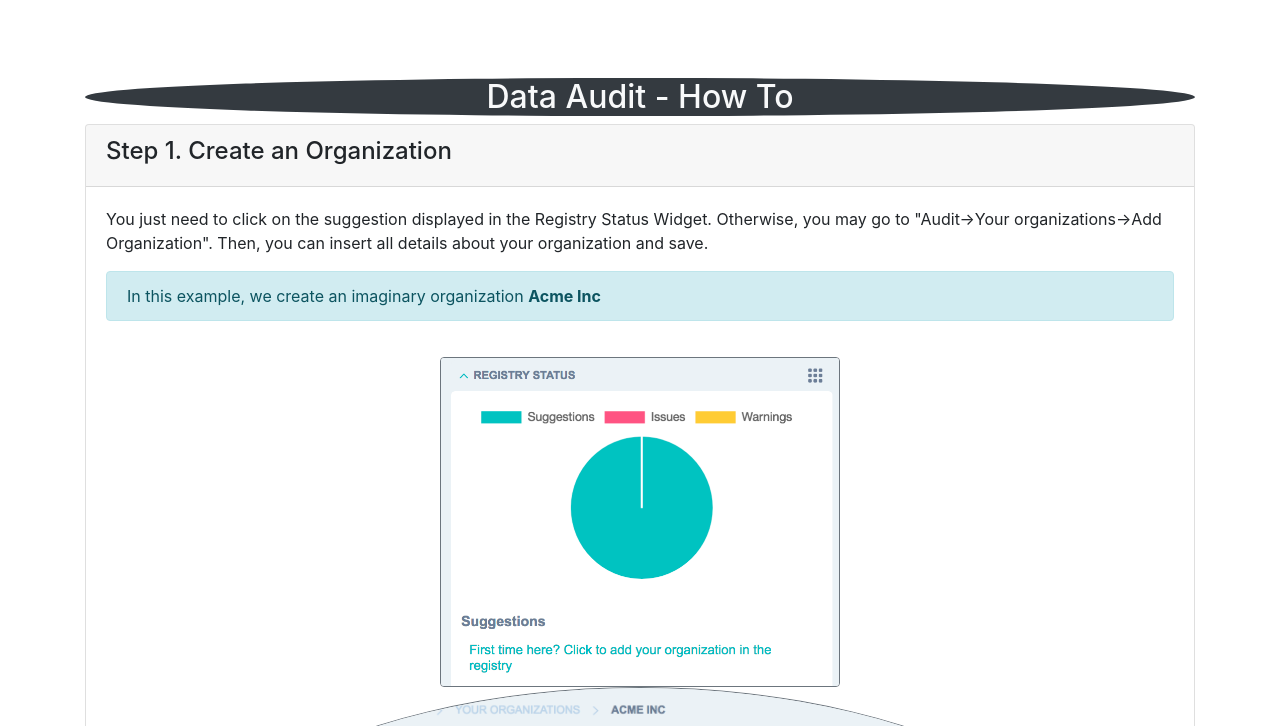
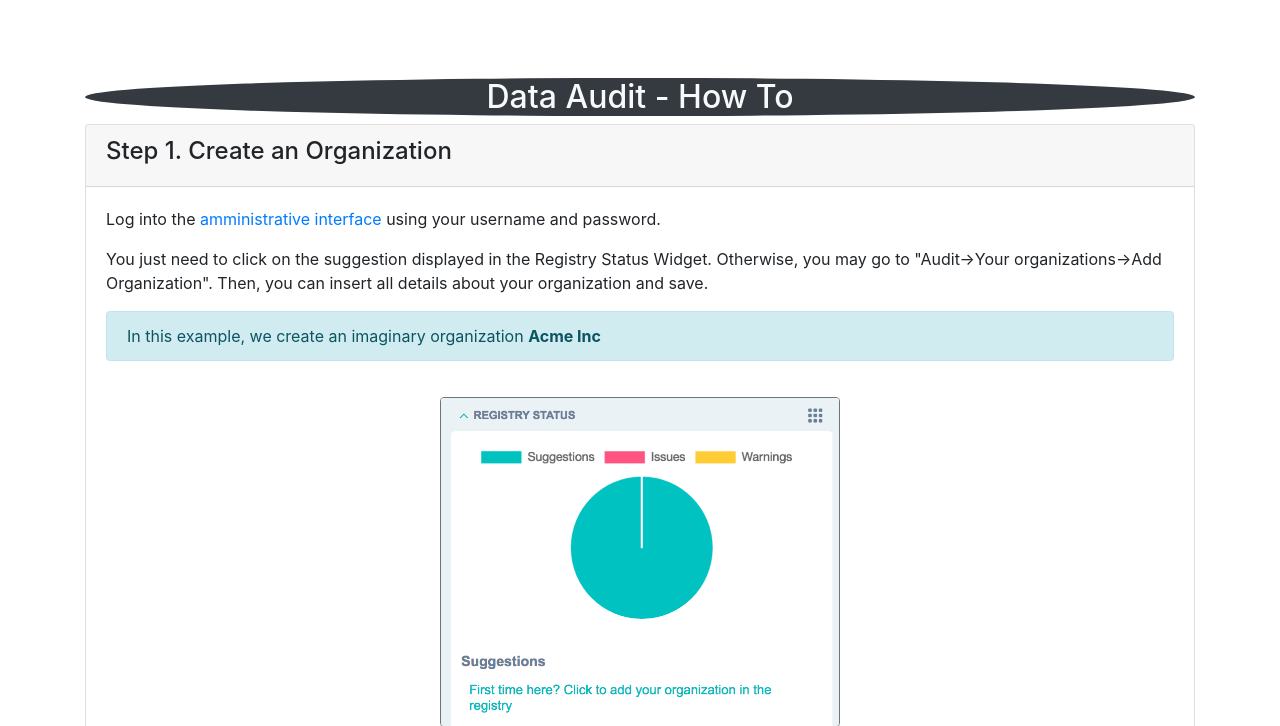
Before and after one commit to pluribus-one/gdpr-registry-app, a Django app: page /en/data_audit in a window 1280 px wide. Shown: the part 450-1176 px from the top of the page. Run offline with Django 3.2, Linux system fonts and the light colour scheme; parts of the project's set-up code (start-up, migrations or seed data) failed here and were passed over; some libraries are stand-ins or nearby versions.

Commit message:
added login suggestion

```diff
--- a/audit/templates/data_audit.html
+++ b/audit/templates/data_audit.html
@@ -32,6 +32,7 @@
         <h4>{% trans 'Step 1. Create an Organization' %}</h4>
     </div>
     <div class="card-body">
+        <p>{% trans 'Log into the' %} <a href="{% url 'admin:index' %}" target="_blank">{% trans 'amministrative interface' %}</a> {% trans 'using your username and password' %}.</p>
         <p>{% blocktrans %}You just need to click on the suggestion displayed in the Registry Status Widget. Otherwise,
             you may go to "Audit->Your organizations->Add Organization".
             Then, you can insert all details about your organization and save.
```
